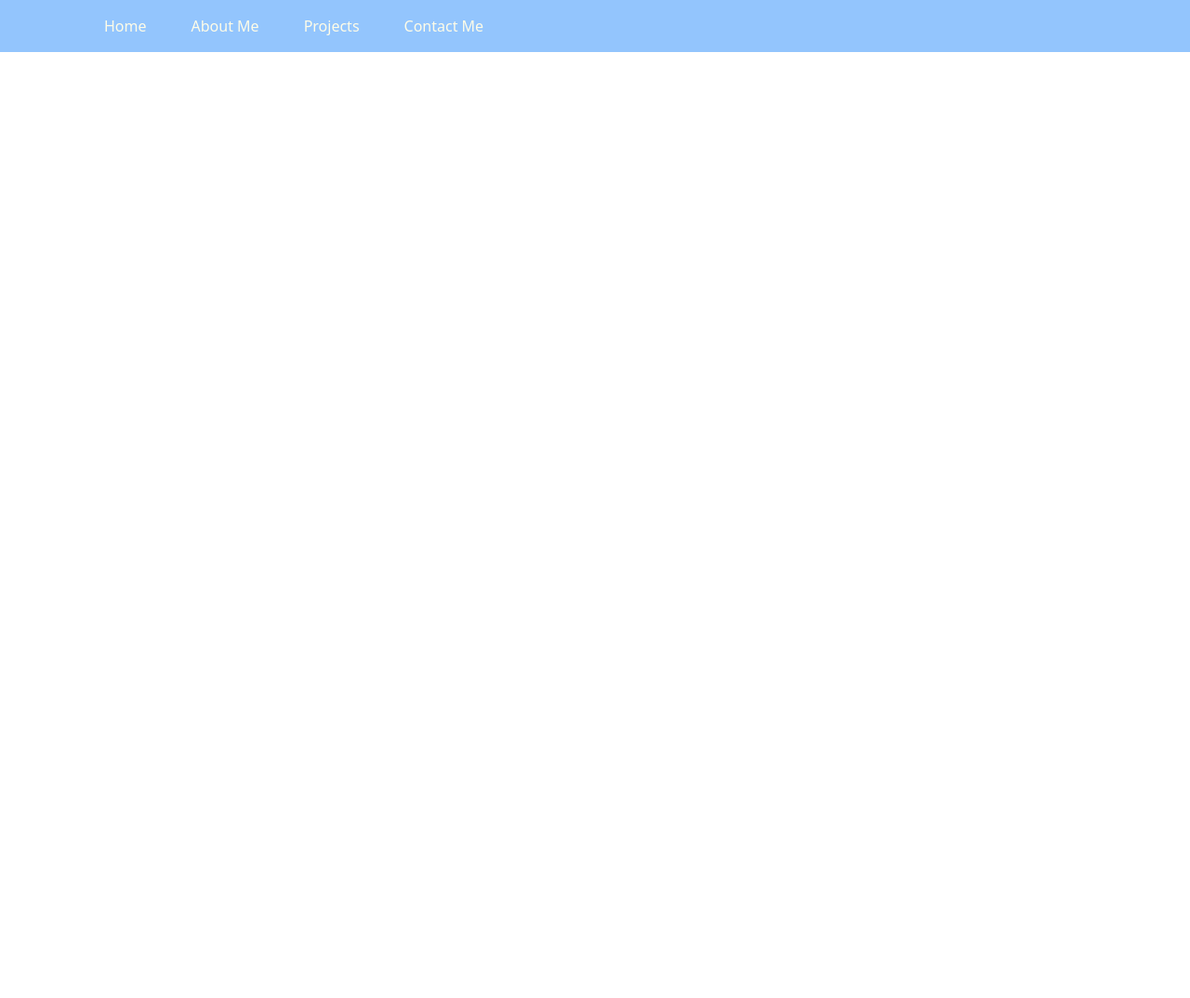
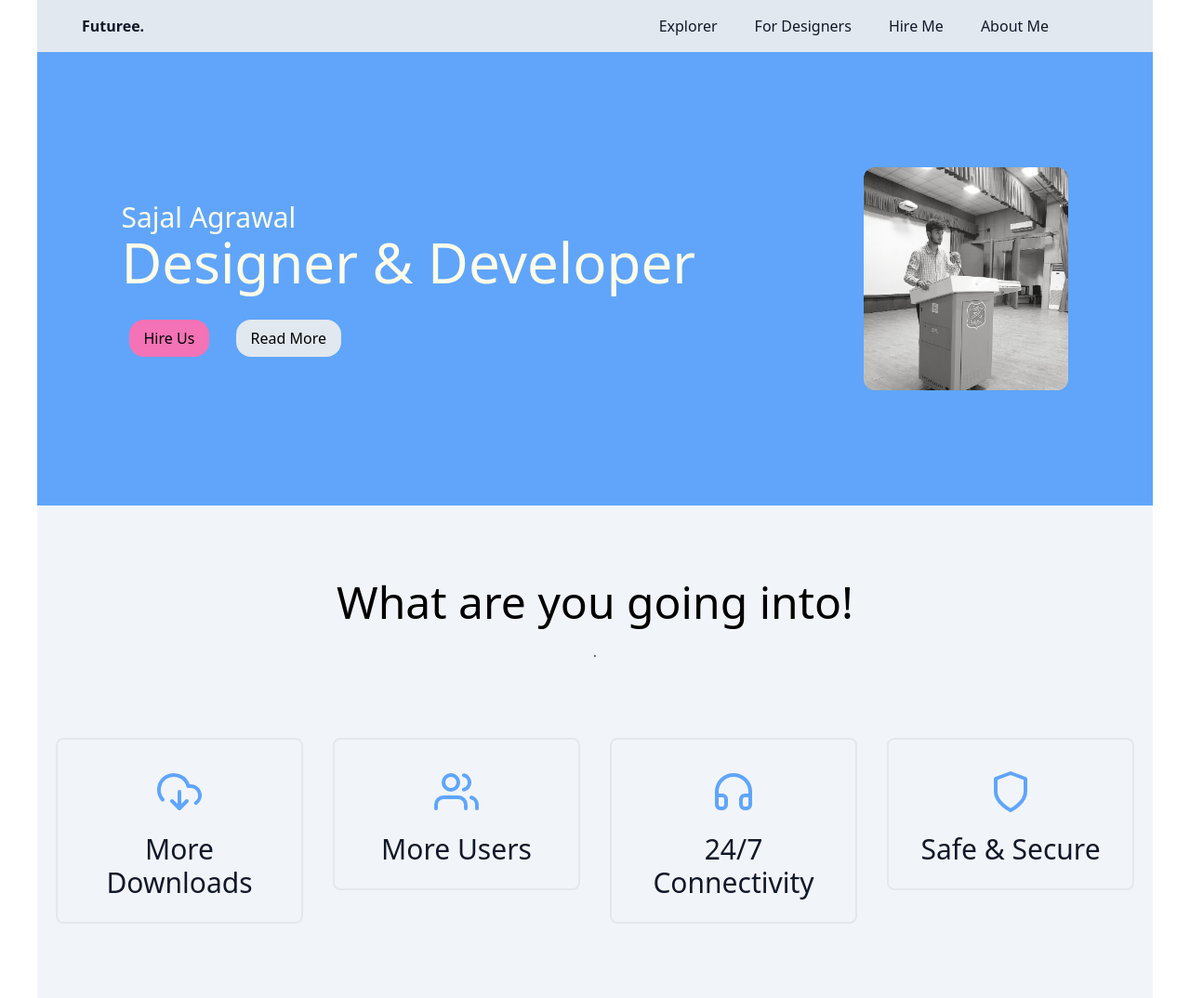
Before and after one commit to sajalagrawaal/portfolioWebsite, a website built with Vite: page index.html in a window 1280 px wide. Shown: the whole page at 93% size. Before the commit the page ends 800 px from the top, so only its background shows below. Built offline with nearby package versions, Linux system fonts and the light colour scheme.

Commit message:
done frothe day

```diff
--- a/index.html
+++ b/index.html
@@ -9,14 +9,80 @@
     <link href="/dist/output.css" rel="stylesheet">
 
 </head>
-<body class>
-    <nav class="bg-blue-300 text-yellow-50 flex ">
-        <ul class="px-28 py-4 space-x-12 flex ">
-            <li>Home</li>
-            <li>About Me</li>
-            <li>Projects</li>
-            <li>Contact Me</li>
-        </ul>
+<body class=" mx-10 ">
+    <nav class=" bg-slate-200 text-gray-900 flex justify-between">
+       <span class=" flex items-center font-bold mx-12">Futuree.</span>
+       <ul class="flex space-x-10 px-28 py-4 justify-end">
+           <li class=" cursor-pointer">Explorer</li>
+           <li class=" cursor-pointer">For Designers</li>
+           <li class=" cursor-pointer">Hire Me</li>
+           <li class=" cursor-pointer">About Me</li>
+       </ul>
     </nav>
-</body>
+
+    <main class=" bg-blue-400 flex justify-around">
+       <div class="main py-40 ">
+           <div class=" text-3xl  text-yellow-50">
+               Sajal Agrawal
+               <br>
+               <div class="text-6xl">Designer & Developer</div>
+           </div>
+           <div class="space-x-4 pt-8">
+               <button class=" bg-pink-400 rounded-2xl px-4 py-2 mx-2 hover:bg-yellow-300 ">Hire Us</button>
+               <button class=" bg-slate-200 rounded-2xl px-4 py-2 mx-2 hover:bg-yellow-300">Read More</button>
+           </div>
+       </div>
+       <div class=" flex items-center ">
+           <img src="images/sajalpfp.jpg" class="h-60 justify-end rounded-xl" alt="Boss photo is there">
+       </div>
+    </main>
+
+    <!-- This is the second part of the home page -->
+        <section class="text-gray-600 bg-slate-100" style="user-select: auto;">
+            <div class="container px-5 py-20 mx-auto" style="user-select: auto;">
+            <div class="flex flex-col text-center w-full mb-20" style="user-select: auto;">
+                <h1 class="sm:text-5xl text-2xl font-medium mb-4 text-black" style="user-select: auto;">What are you going into!</h1>
+                <p class="lg:w-2/3 mx-auto leading-relaxed" style="user-select: auto;">.</p>
+            </div>
+            <div class="flex flex-wrap -m-4 text-center" style="user-select: auto;">
+                <div class="p-4 md:w-1/4 sm:w-1/2 w-full" style="user-select: auto;">
+                <div class="border-2 border-gray-200 px-4 py-6 rounded-lg" style="user-select: auto;">
+                    <svg fill="none" stroke="currentColor" stroke-linecap="round" stroke-linejoin="round" stroke-width="2" class="text-blue-400 w-12 h-16 mb-3 inline-block" viewBox="0 0 24 24" style="user-select: auto;">
+                    <path d="M8 17l4 4 4-4m-4-5v9" style="user-select: auto;"></path>
+                    <path d="M20.88 18.09A5 5 0 0018 9h-1.26A8 8 0 103 16.29" style="user-select: auto;"></path>
+                    </svg>
+                    <h2 class="title-font font-medium text-3xl text-gray-900" style="user-select: auto;">More Downloads</h2>
+                </div>
+                </div>
+                <div class="p-4 md:w-1/4 sm:w-1/2 w-full" style="user-select: auto;">
+                <div class="border-2 border-gray-200 px-4 py-6 rounded-lg" style="user-select: auto;">
+                    <svg fill="none" stroke="currentColor" stroke-linecap="round" stroke-linejoin="round" stroke-width="2" class="text-blue-400 w-12 h-16 mb-3 inline-block" viewBox="0 0 24 24" style="user-select: auto;">
+                    <path d="M17 21v-2a4 4 0 00-4-4H5a4 4 0 00-4 4v2" style="user-select: auto;"></path>
+                    <circle cx="9" cy="7" r="4" style="user-select: auto;"></circle>
+                    <path d="M23 21v-2a4 4 0 00-3-3.87m-4-12a4 4 0 010 7.75" style="user-select: auto;"></path>
+                    </svg>
+                    <h2 class="title-font font-medium text-3xl text-gray-900" style="user-select: auto;">More Users</h2>
+                </div>
+                </div>
+                <div class="p-4 md:w-1/4 sm:w-1/2 w-full" style="user-select: auto;">
+                <div class="border-2 border-gray-200 px-4 py-6 rounded-lg" style="user-select: auto;">
+                    <svg fill="none" stroke="currentColor" stroke-linecap="round" stroke-linejoin="round" stroke-width="2" class="text-blue-400 w-12 h-16 mb-3 inline-block" viewBox="0 0 24 24" style="user-select: auto;">
+                    <path d="M3 18v-6a9 9 0 0118 0v6" style="user-select: auto;"></path>
+                    <path d="M21 19a2 2 0 01-2 2h-1a2 2 0 01-2-2v-3a2 2 0 012-2h3zM3 19a2 2 0 002 2h1a2 2 0 002-2v-3a2 2 0 00-2-2H3z" style="user-select: auto;"></path>
+                    </svg>
+                    <h2 class="title-font font-medium text-3xl text-gray-900" style="user-select: auto;">24/7 Connectivity</h2>
+                </div>
+                </div>
+                <div class="p-4 md:w-1/4 sm:w-1/2 w-full" style="user-select: auto;">
+                <div class="border-2 border-gray-200 px-4 py-6 rounded-lg" style="user-select: auto;">
+                    <svg fill="none" stroke="currentColor" stroke-linecap="round" stroke-linejoin="round" stroke-width="2" class="text-blue-400 w-12 h-16 mb-3 inline-block" viewBox="0 0 24 24" style="user-select: auto;">
+                    <path d="M12 22s8-4 8-10V5l-8-3-8 3v7c0 6 8 10 8 10z" style="user-select: auto;"></path>
+                    </svg>
+                    <h2 class="title-font font-medium text-3xl text-gray-900" style="user-select: auto;">Safe & Secure</h2>
+                </div>
+                </div>
+            </div>
+            </div>
+        </section>
+    </body>
 </html>
```
Also changed, not shown: dist/output.css, images/sajalpfp.jpg (added).
